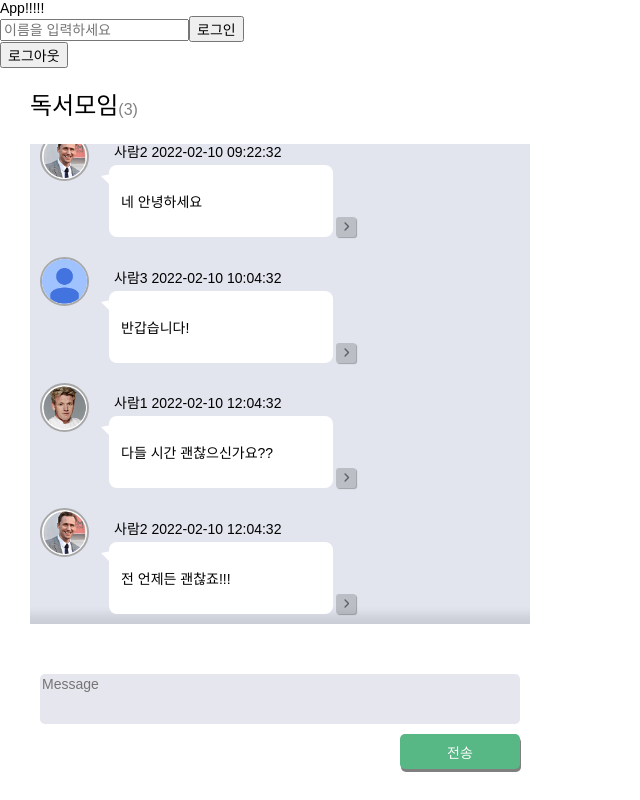
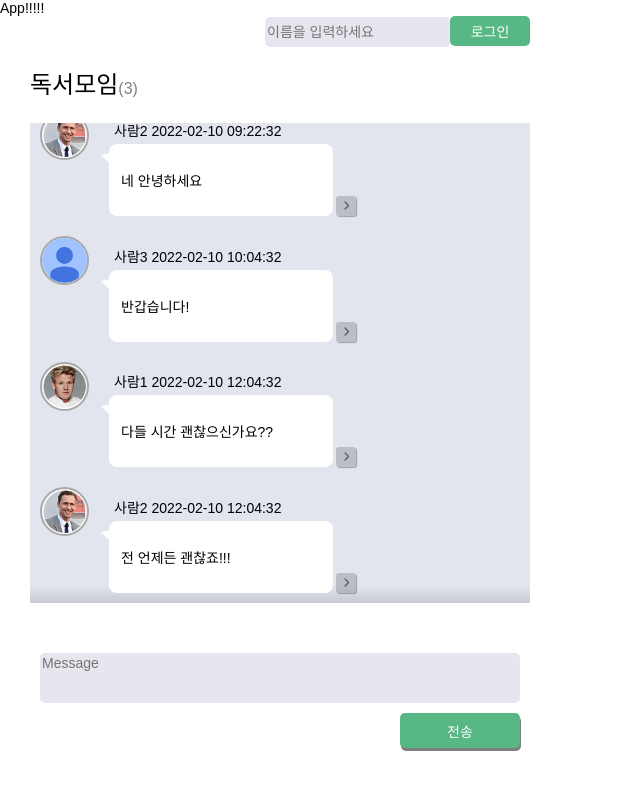
Before and after one commit to WongueShin/2ndweek-swit-task, a React (Create React App) app: page / in a window 1280 px wide. Shown: the whole page, without its empty margins (0-640 px from the left). Built offline with nearby package versions, Linux system fonts and the light colour scheme.

Commit message:
Style: Login 스타일 추가

```diff
--- a/src/Components/Login/index.Login.tsx
+++ b/src/Components/Login/index.Login.tsx
@@ -28,8 +28,10 @@ const Login = () => {
   return (
     <>
       <S.LoginContainer>
+        {user.isLogin === false ? (
+          <>
             <S.LoginForm onSubmit={handleOnSubmit}>
-          <S.NameInPut
+              <S.NameInput
                 name="userNameInput"
                 value={userNameInput}
                 onChange={onChangeUserName}
@@ -37,9 +39,14 @@ const Login = () => {
               />
               <S.LoginLogoutButton type="submit">로그인</S.LoginLogoutButton>
             </S.LoginForm>
+          </>
+        ) : (
+          <>
             <S.LoginLogoutButton onClick={onLogoutClick}>
               로그아웃
             </S.LoginLogoutButton>
+          </>
+        )}
       </S.LoginContainer>
     </>
   );
--- a/src/Components/Login/style.Login.ts
+++ b/src/Components/Login/style.Login.ts
@@ -1,6 +1,31 @@
 import styled from 'styled-components';
 
-export const LoginContainer = styled.div``;
-export const NameInPut = styled.input``;
-export const LoginLogoutButton = styled.button``;
+export const LoginContainer = styled.div`
+  display: flex;
+  justify-content: flex-end;
+  align-items: center;
+  margin-left: 30px;
+  width: 500px;
+`;
+export const NameInput = styled.input`
+  height: 28px;
+  background-color: #e6e6ee;
+  border-radius: 5px;
+  border: none;
+  outline: none;
+`;
+export const LoginLogoutButton = styled.button`
+  width: 80px;
+  height: 30px;
+  background-color: #57b785;
+  border-radius: 5px;
+  color: #ffffff;
+  border: none;
+  &:hover {
+    background-color: #46b37a;
+  }
+  &:active {
+    position: relative;
+  }
+`;
 export const LoginForm = styled.form``;
```
Lines whose indentation alone changed are shown as unchanged.
